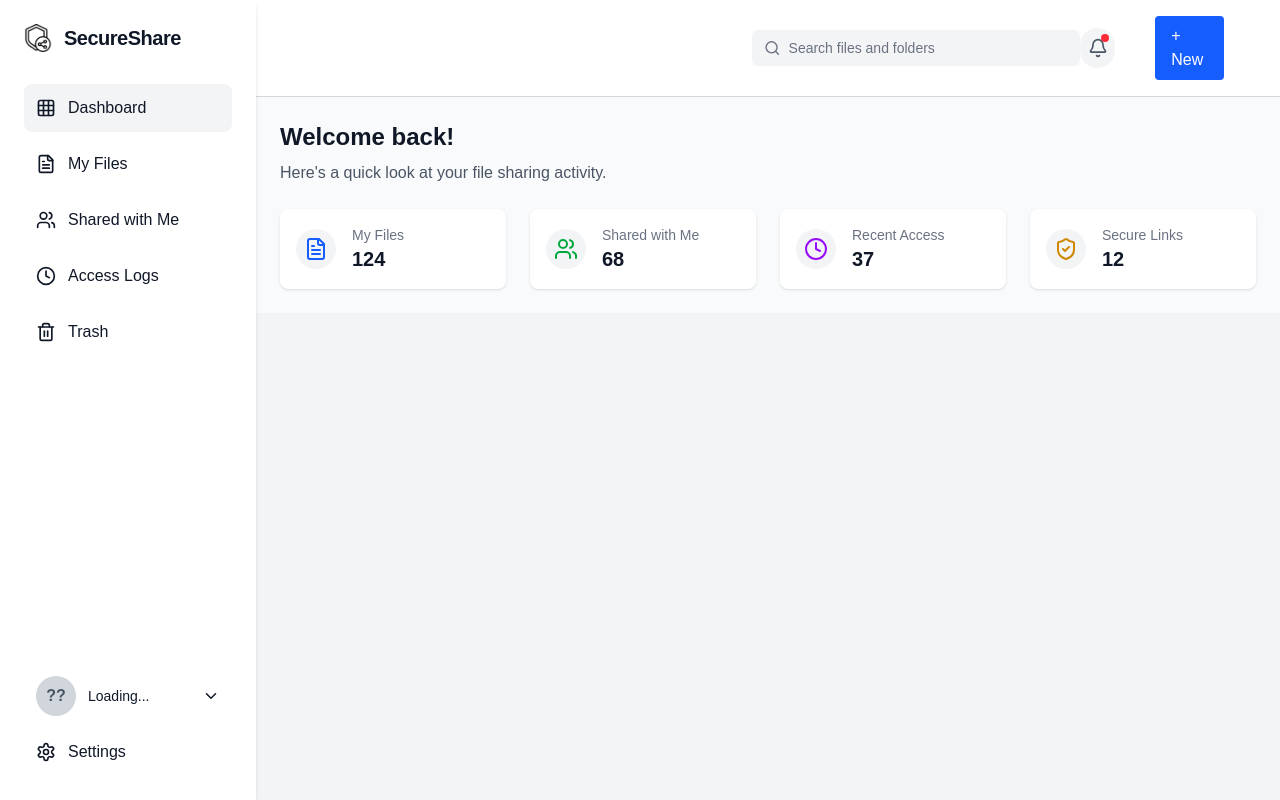
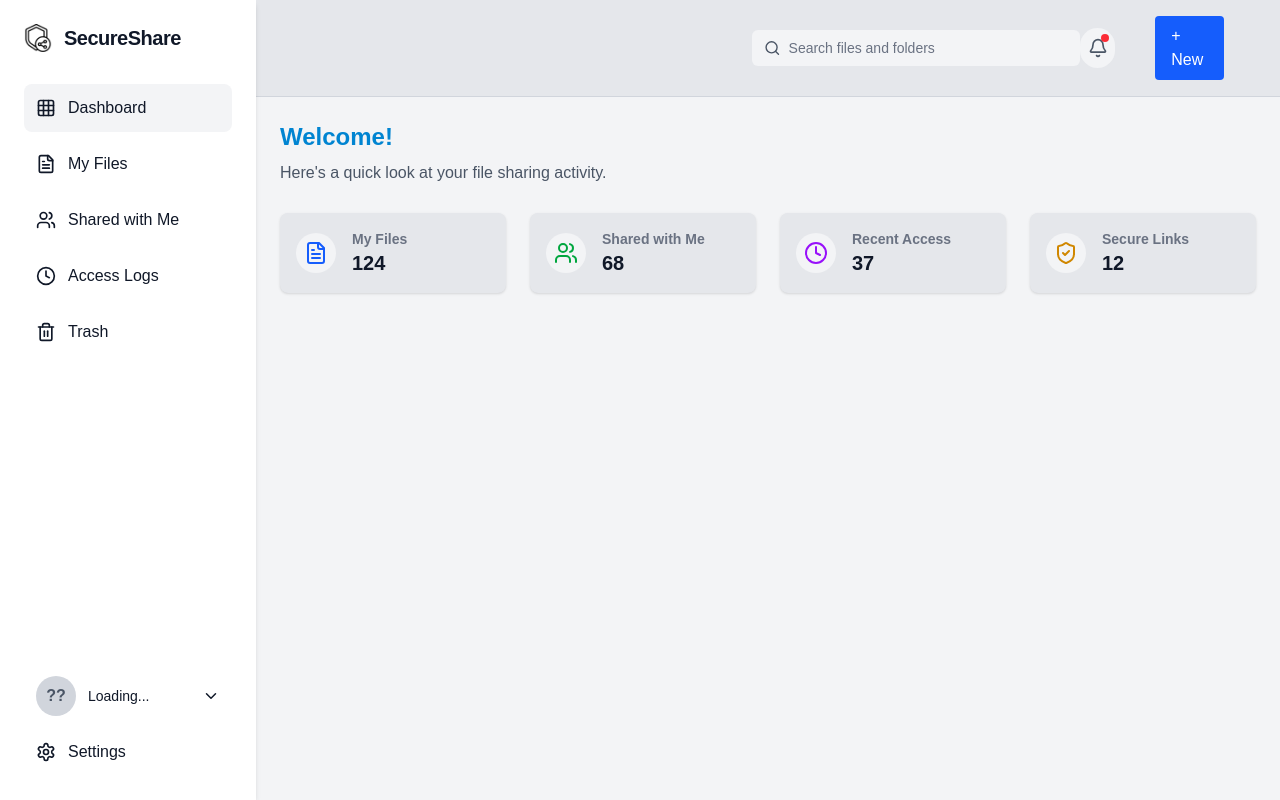
Before and after one commit to COS301-SE-2025/Secure-File-Sharing-Platform, a Next.js app in the folder sfsp-ui/: page /dashboard in a window 1280 px wide. Built offline with nearby package versions, Linux system fonts and the light colour scheme.

Commit message:
color correction login sign up

```diff
--- a/sfsp-ui/app/dashboard/components/Topbar.js
+++ b/sfsp-ui/app/dashboard/components/Topbar.js
@@ -24,9 +24,9 @@ export default function Topbar() {
   }, []);
 
    return (
-    <div className="flex items-center justify-between p-4 border-b border-gray-300 dark:border-gray-700 bg-white dark:bg-gray-800">
+    <div className="flex items-center justify-between p-4 border-b border-gray-300 dark:border-gray-700 bg-gray-200 dark:bg-gray-800">
       <div className="flex items-center gap-2 w-full max-w-md bg-gray-100 dark:bg-gray-700 px-3 py-2 rounded-md ml-120">
-        <Search size={18} className="text-gray-500" />
+        <Search size={18} className="text-gray-600" />
         <input
           type="text"
           placeholder="Search files and folders"
--- a/sfsp-ui/app/dashboard/page.js
+++ b/sfsp-ui/app/dashboard/page.js
@@ -27,9 +27,9 @@ export default function DashboardHomePage() {
   ];
 
   return (
-    <div className="p-6 bg-gray-50 dark:bg-gray-900 text-gray-900 dark:text-white">
-      <h1 className="text-2xl font-semibold mb-2">Welcome back!</h1>
-      <p className="text-gray-600 dark:text-gray-400 mb-6">
+    <div className="p-6 bg-gray-100 dark:bg-gray-900 text-gray-900 dark:text-white">
+      <h1 className="text-2xl font-semibold mb-2 text-sky-600">Welcome!</h1>
+      <p className="text-gray-600 dark:text-gray-400 mb-7">
         Here's a quick look at your file sharing activity.
       </p>
 
@@ -37,13 +37,13 @@ export default function DashboardHomePage() {
         {stats.map((item, idx) => (
           <div
             key={idx}
-            className="flex items-center gap-4 p-4 bg-white dark:bg-gray-800 rounded-lg shadow hover:shadow-md transition-shadow"
+            className="flex items-center gap-4 p-4 bg-gray-200 dark:bg-gray-800 rounded-lg shadow hover:shadow-lg transition-shadow"
           >
             <div className="p-2 bg-gray-100 dark:bg-gray-700 rounded-full">
               {item.icon}
             </div>
             <div>
-              <p className="text-sm text-gray-500 dark:text-gray-400">{item.label}</p>
+              <p className="text-sm font-bold text-gray-500 dark:text-gray-400">{item.label}</p>
               <p className="text-xl font-bold">{item.value}</p>
             </div>
           </div>
--- a/sfsp-ui/app/login/page.js
+++ b/sfsp-ui/app/login/page.js
@@ -1,5 +1,6 @@
 'use client';
 
+import Image from "next/image";
 import { useState } from "react";
 import { useRouter } from "next/navigation";
 import Link from "next/link";
@@ -61,8 +62,13 @@ export default function LoginPage() {
   };
 
   return (
-    <div className="min-h-screen flex items-center justify-center bg-gray-100 dark:bg-gray-900 px-4">
-      <div className="w-full max-w-md bg-white dark:bg-gray-800 p-8 rounded-lg shadow-lg">
+    <div className="min-h-screen flex items-center justify-center bg-sky-800 dark:bg-gray-900 px-4">
+      <div className="w-full max-w-md bg-neutral-200/95 dark:bg-gray-800 p-8 rounded-lg shadow-lg">
+        <div className="flex justify-center items-center">
+          <Image src="/img/shield-emp-black.png" alt="SecureShare Logo Light" width={50} height={50} className="block dark:hidden" />
+          <Image src="/img/shield-emp-white.png" alt="SecureShare Logo Dark" width={50} height={50} className="hidden dark:block" />
+        </div>
+
         <h2 className="text-2xl font-bold text-center text-gray-900 dark:text-white mb-6">
           Log in to your account
         </h2>
--- a/sfsp-ui/app/signup/page.js
+++ b/sfsp-ui/app/signup/page.js
@@ -2,6 +2,7 @@
 
 import { useState } from 'react';
 import { useRouter } from 'next/navigation';
+import Image from "next/image";
 
 export default function SignupPage() {
   const [formData, setFormData] = useState({
@@ -89,8 +90,12 @@ export default function SignupPage() {
   };
 
   return (
-    <div className="min-h-screen flex items-center justify-center bg-gray-100 dark:bg-gray-900 px-4">
-      <div className="bg-white dark:bg-gray-800 p-8 rounded-lg shadow-md w-full max-w-md">
+    <div className="min-h-screen flex items-center justify-center bg-sky-800 dark:bg-gray-900 px-4">
+      <div className="w-full max-w-md bg-neutral-200/95 dark:bg-gray-800 p-8 rounded-lg shadow-lg">
+        <div className="flex justify-center items-center">
+          <Image src="/img/shield-emp-black.png" alt="SecureShare Logo Light" width={50} height={50} className="block dark:hidden" />
+          <Image src="/img/shield-emp-white.png" alt="SecureShare Logo Dark" width={50} height={50} className="hidden dark:block" />
+        </div>
         <h2 className="text-2xl font-bold mb-6 text-center text-gray-800 dark:text-white">
           Sign Up
         </h2>
```
